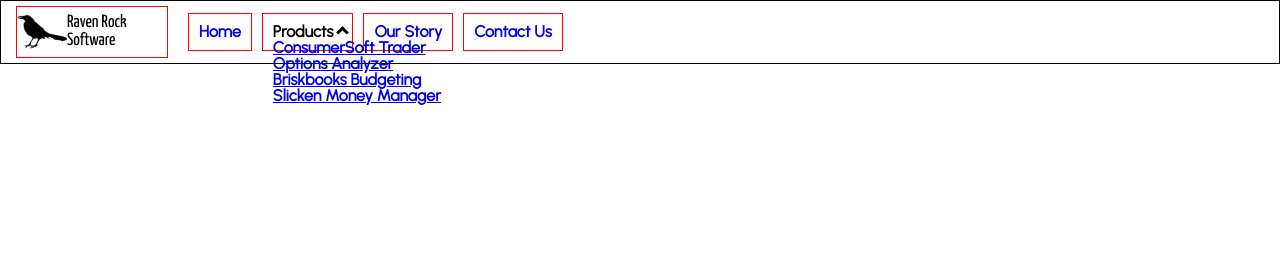
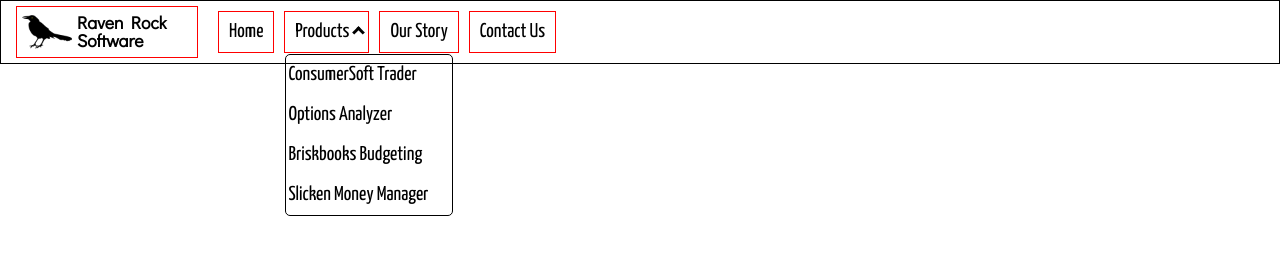
Before and after one commit to Datrinon/buffing-components, a website built with webpack: page index.html in a window 1280 px wide. Both pictures are taken after a click on the element "Products". Built offline with nearby package versions, Linux system fonts and the light colour scheme.

Commit message:
Add CSS to position and border the menubar dropdown
It's the skeleton of a dropdown. Now to add animations to it.

```diff
--- a/src/index.css
+++ b/src/index.css
@@ -1,10 +1,10 @@
 @import url('https://fonts.googleapis.com/css2?family=Yanone+Kaffeesatz&display=swap');
-@import url('https://fonts.googleapis.com/css2?family=Urbanist&display=swap');
+@import url('https://fonts.googleapis.com/css2?family=Didact+Gothic&display=swap');
 
 
 :root {
-  --logo-font: "Yanone Kaffeesatz";
-  --header-font: "Urbanist";
+  --logo-font: "Didact Gothic";
+  --header-font: "Yanone Kaffeesatz";
 }
 
 .dropdown-menu {
@@ -16,7 +16,7 @@
   font-family: var(--logo-font);
   margin: 0 15px;
   font-size: 110%;
-  width: 150px;
+  width: 180px;
   display: flex;
   flex-direction: row;
 
@@ -24,21 +24,24 @@
 
 .site-logo img {
   width: 50px;
-  margin: 0 auto;
+  margin: 0 5px;
   display: block;
 }
 
 .site-logo h1 {
-  width: fit-content;
+  width: 50%;
   align-self:center;
+  font-weight: bold;
 }
 
 .menubar-link-clickable, .menubar-dropdown {
   padding: 10px;
   margin: 0 5px;
-  font-weight: 600;
+  font-size: 125%;
+  font-weight: 400;
   text-decoration: none;
-  text-color: black;
+  color: black;
+  position: relative;
 }
 
 .dropdown-menu {
@@ -46,6 +49,15 @@
   flex-direction: row;
   border: 1px solid black;
   align-items: center;
+}
+
+.menubar-dropdown-link {
+  padding: 10px 2px;
+}
+
+.menubar-dropdown-link a {
+  text-decoration: none;
+  color: black;
 }
 
 .menubar-dropdown .arrow {
@@ -79,6 +91,12 @@
   max-height: fit-content;
   display: unset;
   position: absolute;
+  top: 5px;
+  border: 1px solid black;
+  border-radius: 5px;
+  width: 200%;
+  top: 105%;
+  left: 0;
 }
 
 .collapsed {
```
Also changed, not shown: dist/index.bundle.js.
